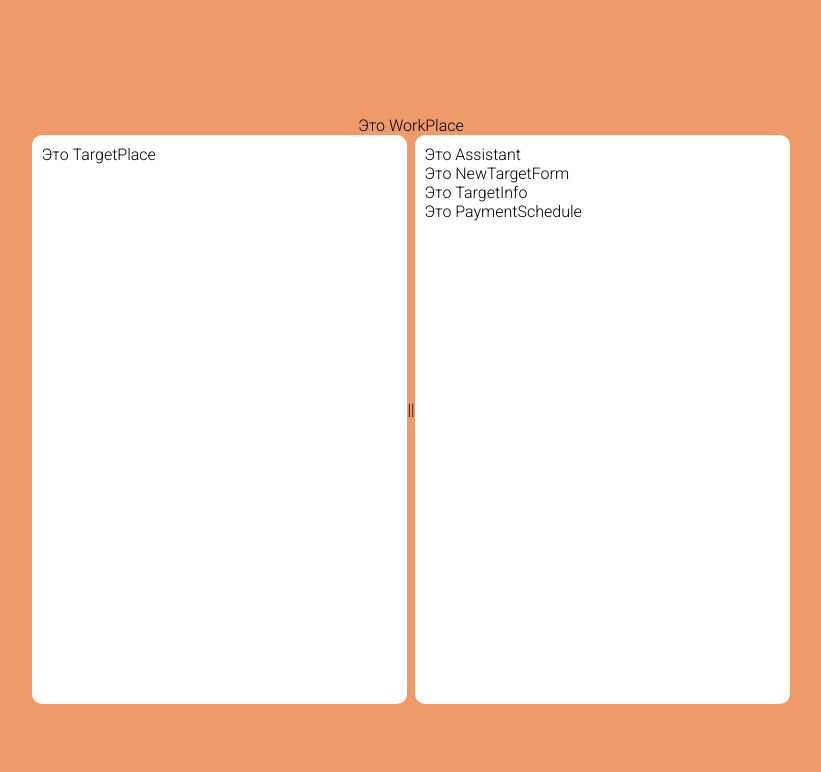
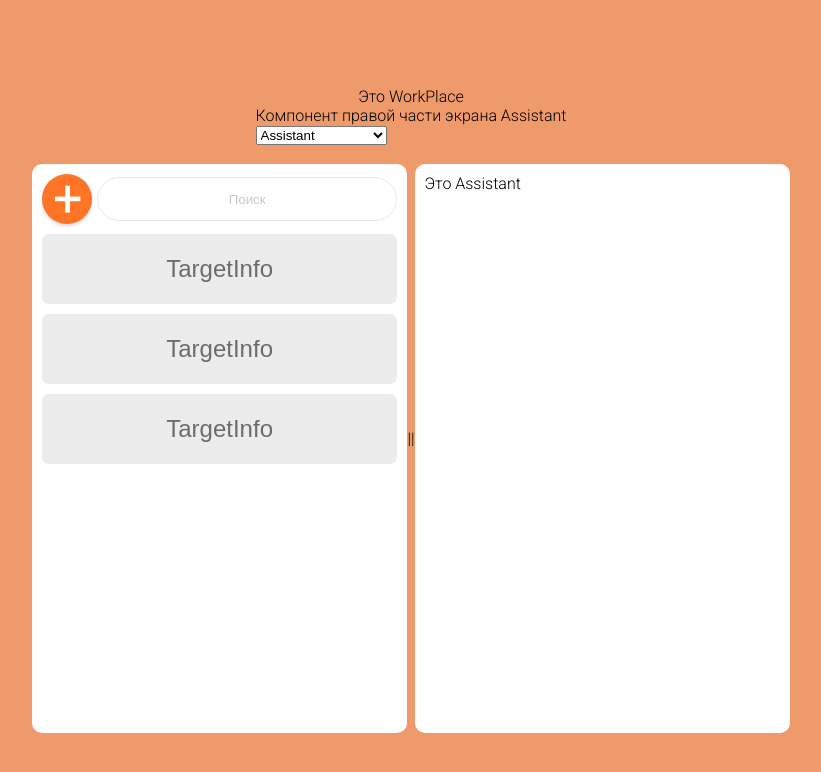
Before and after one commit to Maxim-BC/project_moneybox, a React (Create React App) app: page / in a window 1280 px wide. Shown: the top 772 px of the page, without its empty margins (229-1050 px from the left). Built offline with nearby package versions, Linux system fonts and the light colour scheme.

Commit message:
верстка левой части экрана

```diff
--- /dev/null
+++ b/src/components/Target.css
@@ -0,0 +1,21 @@
+button {
+    background: #ECECEC;
+    margin-bottom: 10px;
+    height: 70px;
+    border: none;
+    background: #ececec;
+    border-radius: 7px;
+    font-size: 24px;
+    color: #6C6C6C;
+}
+
+button:hover {
+    margin-bottom: 10px;
+    height: 70px;
+    border: none;
+    background: #FFE68B;
+    border-radius: 7px;
+    font-size: 24px;
+    color: #6C6C6C;
+    cursor: pointer;
+}
--- a/src/components/Target.js
+++ b/src/components/Target.js
@@ -1,13 +1,16 @@
 import React, { Component } from 'react'
+import "./Target.css";
+export default class Target extends Component {
 
-export default class Target extends Component {
+    state = {
+        name: "TargetInfo",
+    }
+
     render() {
         return (
-            <div>
-                Target
-                {/* Кнопка цели, дочерний компонент компонента TargetList
-                5 слайд в фигме */}
-            </div>
+            <button onClick={()=>this.props.funcChangeRight(this.state.name)}>
+                {this.state.name}
+            </button>
         )
     }
 }
--- /dev/null
+++ b/src/components/TargetList.css
@@ -0,0 +1,7 @@
+.target-list {
+    margin-top: 10px;
+    width: 100%;
+    height: 100%;
+    display: flex;
+    flex-direction: column;
+}
--- a/src/components/TargetList.js
+++ b/src/components/TargetList.js
@@ -1,12 +1,21 @@
 import React, { Component } from 'react'
+import "./TargetList.css";
+import Target from "./Target";
 
 export default class TargetList extends Component {
+
+    state = {
+        targets: {
+
+        },
+    }
+
     render() {
         return (
-            <div>
-                TargetList
-                {/* Перечень кнопок целей.
-                Находиться под поиском. Фигме состоит из 3-х кнопок автомобиль, Путеше... */}
+            <div className="target-list">
+                <Target funcChangeRight={this.props.funcChangeRight}/>
+                <Target funcChangeRight={this.props.funcChangeRight}/>
+                <Target funcChangeRight={this.props.funcChangeRight}/>
             </div>
         )
     }
--- /dev/null
+++ b/src/components/TargetMenu.css
@@ -0,0 +1,54 @@
+.menu-container {
+    height: 50px;
+    display: flex;
+    flex-direction: row;
+    justify-content: space-between;
+    align-items: center;
+}
+
+.menu-add-btnplace {
+    min-width: 50px;
+    margin-right: 5px;
+}
+
+.plus-button {
+    min-width: 50px;
+    margin: 0px;
+    padding: 0px;
+    border: none;
+    width: 50px;
+    height: 50px;
+    background-color: #FF7425;
+    border-radius: 25px;
+    display: flex;
+    align-items: center;
+    justify-content: center;
+    color: white;
+    font-weight: 1000;
+    font-size: 48px;
+    box-shadow: 0px 2px 4px -1px rgba(0, 0, 0, 0.25);
+    cursor: pointer;
+}
+
+.menu-find-input {
+    width: 100%;
+    min-width: 100px;
+    display: flex;
+    align-items: center;
+    justify-content: center;
+    border: 1px solid #EEE5E5;
+    border-radius: 25px;
+}
+
+.menu-find-input input {
+    height: 40px;
+    width: 70%;
+    text-align: center;
+    outline: none;
+    border: none;
+    color: black;
+ }
+
+ ::placeholder {
+    color: #C8C8C8;
+  }
--- a/src/components/TargetMenu.js
+++ b/src/components/TargetMenu.js
@@ -1,12 +1,16 @@
-import React, { Component } from 'react'
-
+import React, { Component } from "react";
+import "./TargetMenu.css";
 export default class TargetMenu extends Component {
     render() {
         return (
-            <div>
-                TargetMenu
-                {/* плюсик и поиск. является дочерним элементом TargetPlace. */}
+            <div className="menu-container">
+                <div className="menu-add-btnplace">
+                    <div onClick={()=>this.props.funcChangeRight("NewTargetForm")} className="plus-button">+</div>
+                </div>
+                <div className="menu-find-input">
+                    <input placeholder="Поиск"></input>
+                </div>
             </div>
-        )
+        );
     }
 }
--- a/src/components/TargetPlace.js
+++ b/src/components/TargetPlace.js
@@ -1,11 +1,13 @@
 import React, { Component } from 'react'
+import TargetMenu from "./TargetMenu";
+import TargetList from "./TargetList";
 
 export default class TargetPlace extends Component {
     render() {
         return (
             <div>
-                Это TargetPlace
-                {/* Левая часть слайдов 3-7 в фигме */}
+                <TargetMenu funcChangeRight={this.props.funcChangeRight}/>
+                <TargetList funcChangeRight={this.props.funcChangeRight}/>
             </div>
         )
     }
--- a/src/components/Workplace.js
+++ b/src/components/Workplace.js
@@ -7,27 +7,72 @@ import TargetInfo from "./TargetInfo";
 import PaymentSchedule from "./PaymentSchedule";
 
 export default class Workplace extends Component {
+
     state = {
         rightActiveComponent: "Assistant",
+        actveTarget: "",
     };
+
+    changeRight = (newActiveComponent) => {
+        this.setState({
+            rightActiveComponent: newActiveComponent,
+        });
+    };
+
+    handleChangeRight = (event) => {
+        event.preventDefault();
+        console.log(event.target.value);
+        this.setState({
+            rightActiveComponent: event.target.value,
+        });
+    }
 
     render() {
         return (
             <>
-                Это WorkPlace <br />
+
+                <div>Это WorkPlace</div>
+                <div>
+                    {`Компонент правой части экрана ${this.state.rightActiveComponent}` }<br/>
+                    <select onChange={this.handleChangeRight}>
+                        <option value="Assistant">Assistant</option>
+                        <option value="NewTargetForm">NewTargetForm</option>
+                        <option value="TargetInfo">TargetInfo</option>
+                        <option value="PaymentSchedule">PaymentSchedule</option>
+                    </select>
+                </div>
+                <br />
                 <div className="main-container">
                     <div className="left-zone">
                         <div className="scroll-bar">
-                            <TargetPlace />
+                            <TargetPlace funcChangeRight={this.changeRight} />
                         </div>
                     </div>
                     <div className="slider">||</div>
                     <div className="right-zone">
                         <div className="scroll-bar">
-                            <Assistant />
-                            <NewTargetForm />
-                            <TargetInfo />
-                            <PaymentSchedule />
+                            {this.state.rightActiveComponent ===
+                                "Assistant" && (
+                                <Assistant funcChangeRight={this.changeRight} />
+                            )}
+                            {this.state.rightActiveComponent ===
+                                "NewTargetForm" && (
+                                <NewTargetForm
+                                    funcChangeRight={this.changeRight}
+                                />
+                            )}
+                            {this.state.rightActiveComponent ===
+                                "TargetInfo" && (
+                                <TargetInfo
+                                    funcChangeRight={this.changeRight}
+                                />
+                            )}
+                            {this.state.rightActiveComponent ===
+                                "PaymentSchedule" && (
+                                <PaymentSchedule
+                                    funcChangeRight={this.changeRight}
+                                />
+                            )}
                         </div>
                     </div>
                 </div>
```
Also changed, not shown: src/test-users.json (added, +41 -0 lines).
